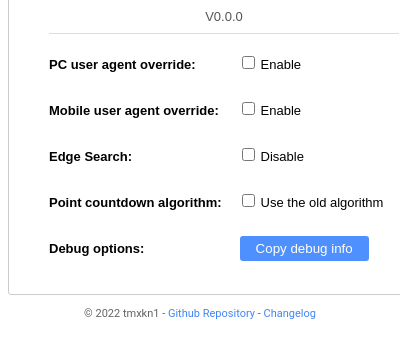
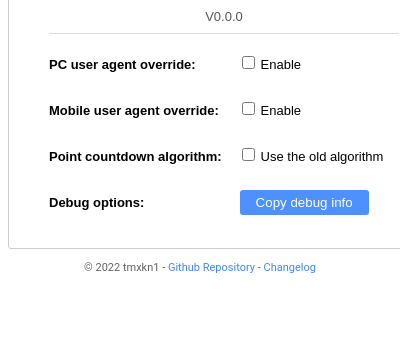
Before and after one commit to AnthonyZJiang/Microsoft-Reward-Chrome-Ext, a browser extension: page src/popup/options.html in a window 400 px wide. Shown: the part 135-492 px from the top of the page. Drawn offline with Linux system fonts and the light colour scheme.

Commit message:
removed disable_edge from options, version bump

```diff
--- a/src/popup/options.html
+++ b/src/popup/options.html
@@ -36,11 +36,11 @@
                 <label for="edge-search-disable" style="margin-left: 3px;">Enable</label>
                 <input type="text" name="text-input" id="mb-ua-override-value" autofocus="" class="checked_shown">
             </div>
-            <div class="option_row">
+            <!-- <div class="option_row">
                 <div class="option_name">Edge Search:</div>
                 <input class="checkbox" type="checkbox" id="edge-search-disable">
                 <label for="edge-search-disable" style="margin-left: 3px;">Disable</label>
-            </div>
+            </div> -->
             <div class="option_row">
                 <div class="option_name">Point countdown algorithm:</div>
                 <input class="checkbox" type="checkbox" id="use-old-countdown-algorithm">
```
Also changed, not shown: src/manifest.json.
